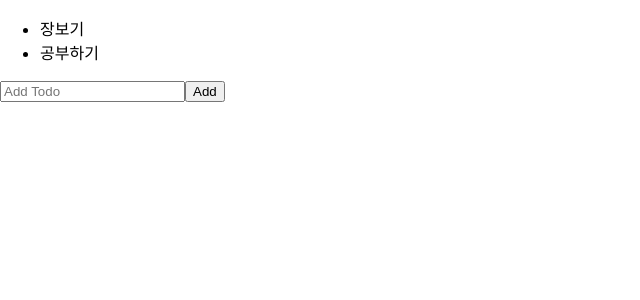
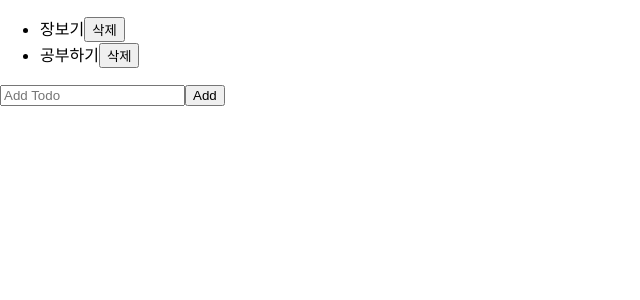
Before and after one commit to ieongeun/react-practice, a React (Create React App) app in the folder todo/: page / in a window 1280 px wide. Shown: the top 300 px of the page, without its empty margins (0-640 px from the left). Built offline with nearby package versions, Linux system fonts and the light colour scheme.

Commit message:
feat: delete todo

```diff
--- a/todo/src/components/Todo.jsx
+++ b/todo/src/components/Todo.jsx
@@ -1,7 +1,11 @@
 import React from 'react';
 
-export default function Todo({id,children}) {
+export default function Todo({todo:{id, text, status},onDelete}) {
+    const handleClick = (key) => onDelete(key);
     return (
-        <li key={id}>{children}</li>
+        <li key={id}>
+            {text}
+            <button onClick={()=>handleClick(id)}>삭제</button>
+        </li>
     );
 }
--- a/todo/src/components/TodoList.jsx
+++ b/todo/src/components/TodoList.jsx
@@ -5,14 +5,17 @@ import Todo from './Todo';
 export default function TodoList() {
     const [todos, setTodos] = useState([
         { id: '123', text: '장보기', status: 'active' },
-        { id: '124', text: '공부하기', status: 'active' },
+        { id: '125', text: '공부하기', status: 'active' },
     ]);
     const handleAdd = (todo) => setTodos([...todos, todo]);
+    const handleDelete = (deleteKey) => {
+        setTodos(todos.filter((todo)=> todo.id !== deleteKey));
+    }
     return (
     <section>
         <ul>
         {todos.map((item) => (
-            <Todo key={item.id}>{item.text}</Todo>
+            <Todo todo={item} onDelete={handleDelete}/>
         ))}
         </ul>
         <AddTodo onAdd={handleAdd} />
```
